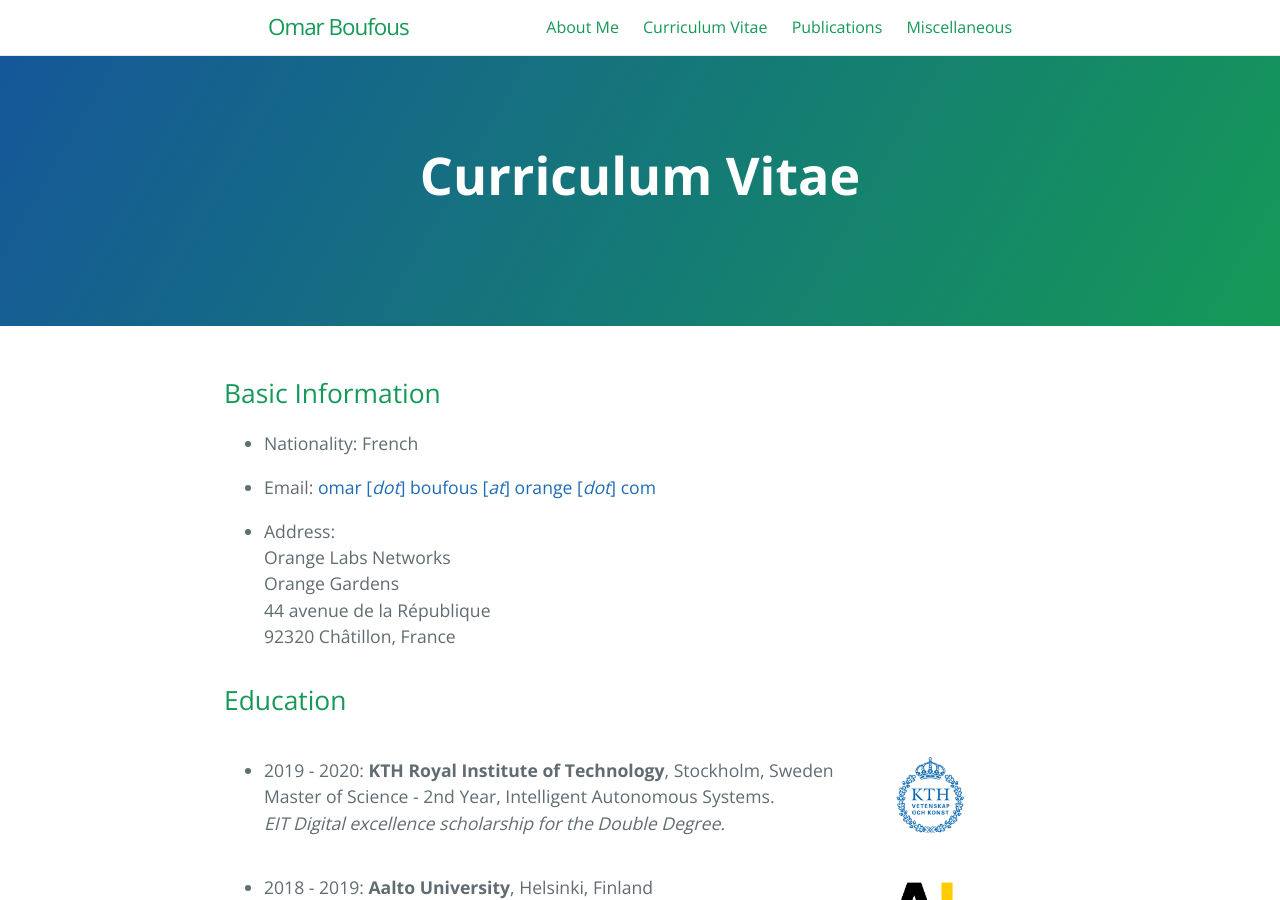
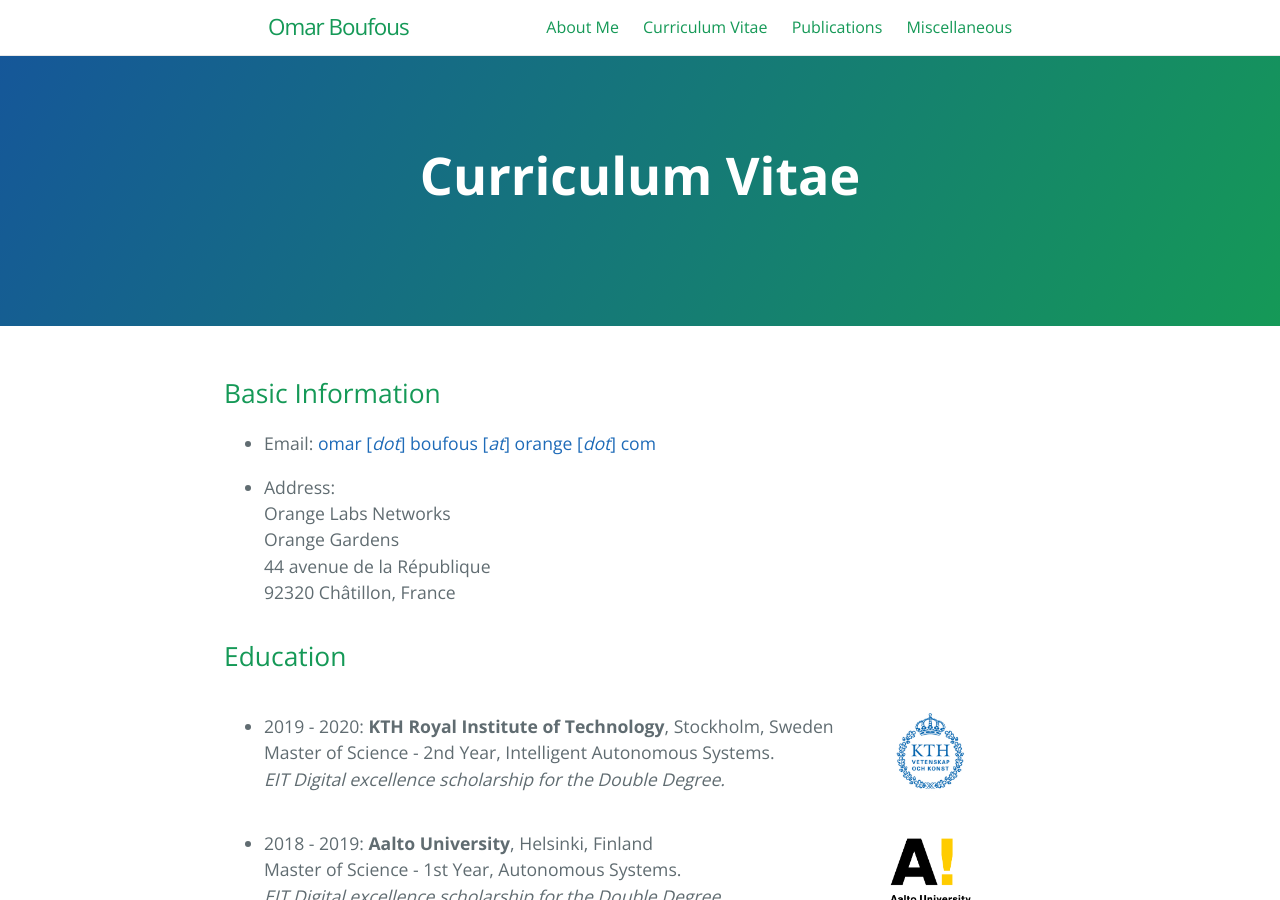
Before and after one commit to thomas-bfs/thomas-bfs.github.io, a Jekyll site: the page built from cv.md, in a window 1280 px wide and 900 px high. Built offline with Jekyll 4.4.1, drawn with Linux system fonts in a browser that asks for light colours; nearby versions of some CDN libraries; a style sheet for code colours, icons or effects is not loaded.

Commit message:
Update cv.md

```diff
--- a/cv.md
+++ b/cv.md
@@ -7,8 +7,6 @@ order: 1
 ---
 
 ## Basic Information
-
-* Nationality: French
 
 * Email: [omar [*dot*] boufous [*at*] orange [*dot*] com](mailto:omar.boufous@orange.com)
 
```
